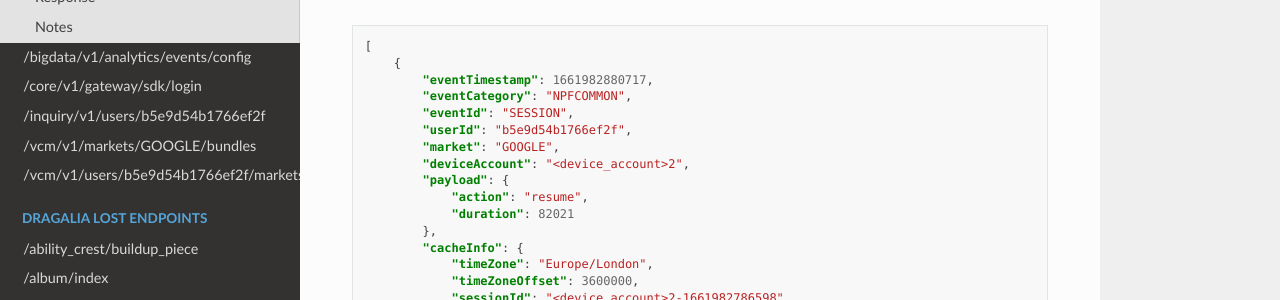
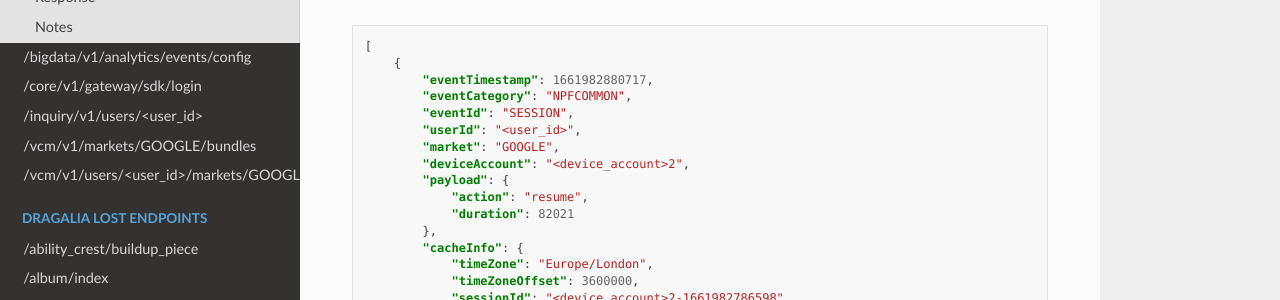
Before and after one commit to SapiensAnatis/dragalia-api-docs, a Sphinx documentation site: the page built from docs/source/nintendo/bigdata_v1_analytics_events.rst, in a window 1280 px wide and 900 px high, scrolled down 407 px. Shown: the part 137-437 px from the top of the window. Built offline with Sphinx 7.4.7 and the Read the Docs theme 2.0.0, drawn with Linux system fonts in a browser that asks for light colours.

Commit message:
redaction of user id

```diff
--- a/docs/source/nintendo/bigdata_v1_analytics_events.rst
+++ b/docs/source/nintendo/bigdata_v1_analytics_events.rst
@@ -31,7 +31,7 @@ Request body
 	        "eventTimestamp": 1661982880717,
 	        "eventCategory": "NPFCOMMON",
 	        "eventId": "SESSION",
-	        "userId": "b5e9d54b1766ef2f",
+	        "userId": "<user_id>",
 	        "market": "GOOGLE",
 	        "deviceAccount": "<device_account>2",
 	        "payload": {
--- a/docs/source/nintendo/core_v1_gateway_sdk_login.rst
+++ b/docs/source/nintendo/core_v1_gateway_sdk_login.rst
@@ -66,7 +66,7 @@ Response
 	    "idToken": "<id_token>",
 	    "accessToken": "<id_token>",
 	    "user": {
-	        "id": "b5e9d54b1766ef2f",
+	        "id": "<user_id>",
 	        "nickname": "",
 	        "country": "",
 	        "birthday": "0000-00-00",
--- a/docs/source/nintendo/vcm_v1_users_b5e9d54b1766ef2f_markets_GOOGLE_wallets.rst
+++ b/docs/source/nintendo/vcm_v1_users_{user_id}_markets_GOOGLE_wallets.rst
@@ -1,4 +1,4 @@
-/vcm/v1/users/b5e9d54b1766ef2f/markets/GOOGLE/wallets
+/vcm/v1/users/<user_id>/markets/GOOGLE/wallets
 =====================================================
 
 - Base address: 48cc81cdb8de30e061928f56e9bd4b4d.baas.nintendo.com
```
Also changed, not shown: docs/source/nintendo/inquiry_v1_users_b5e9d54b1766ef2f.rst (deleted, +0 -53 lines), docs/source/nintendo/inquiry_v1_users_{user_id}.rst (added, +53 -0 lines), 1 other file.
